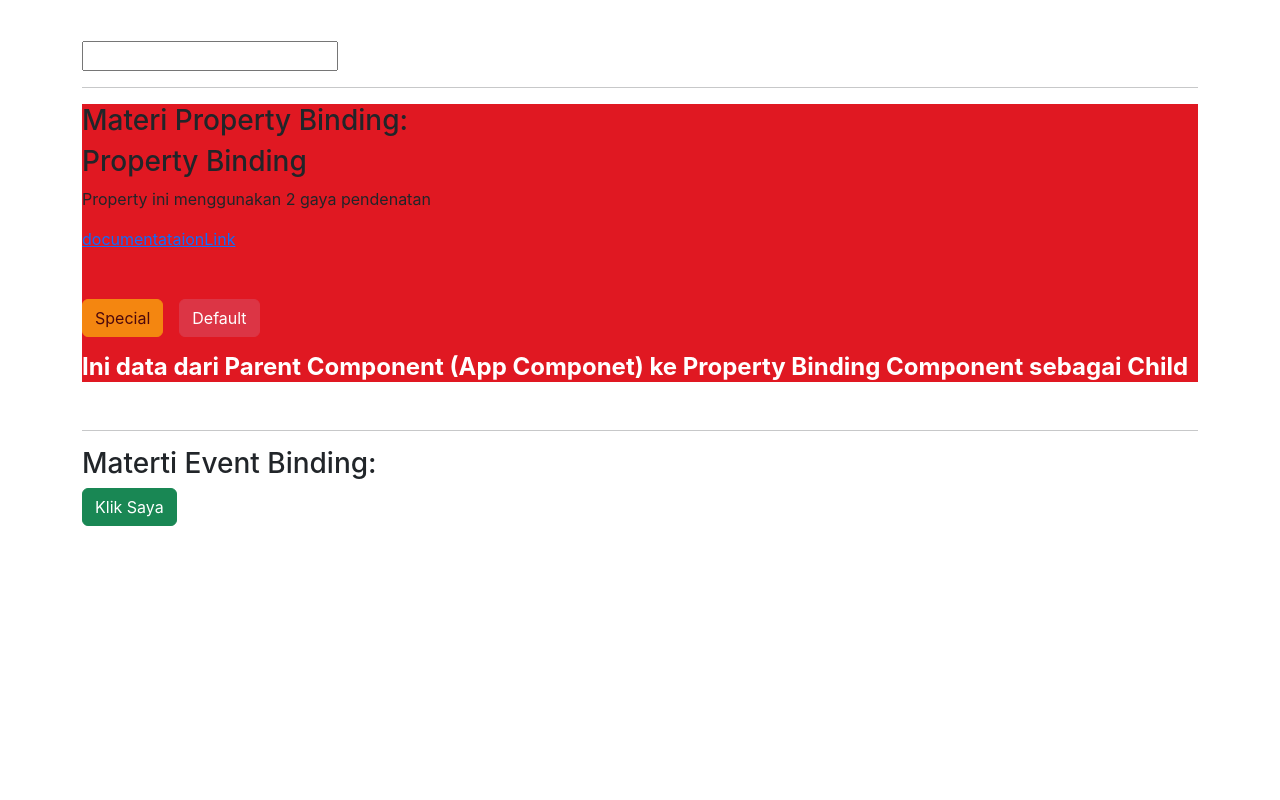
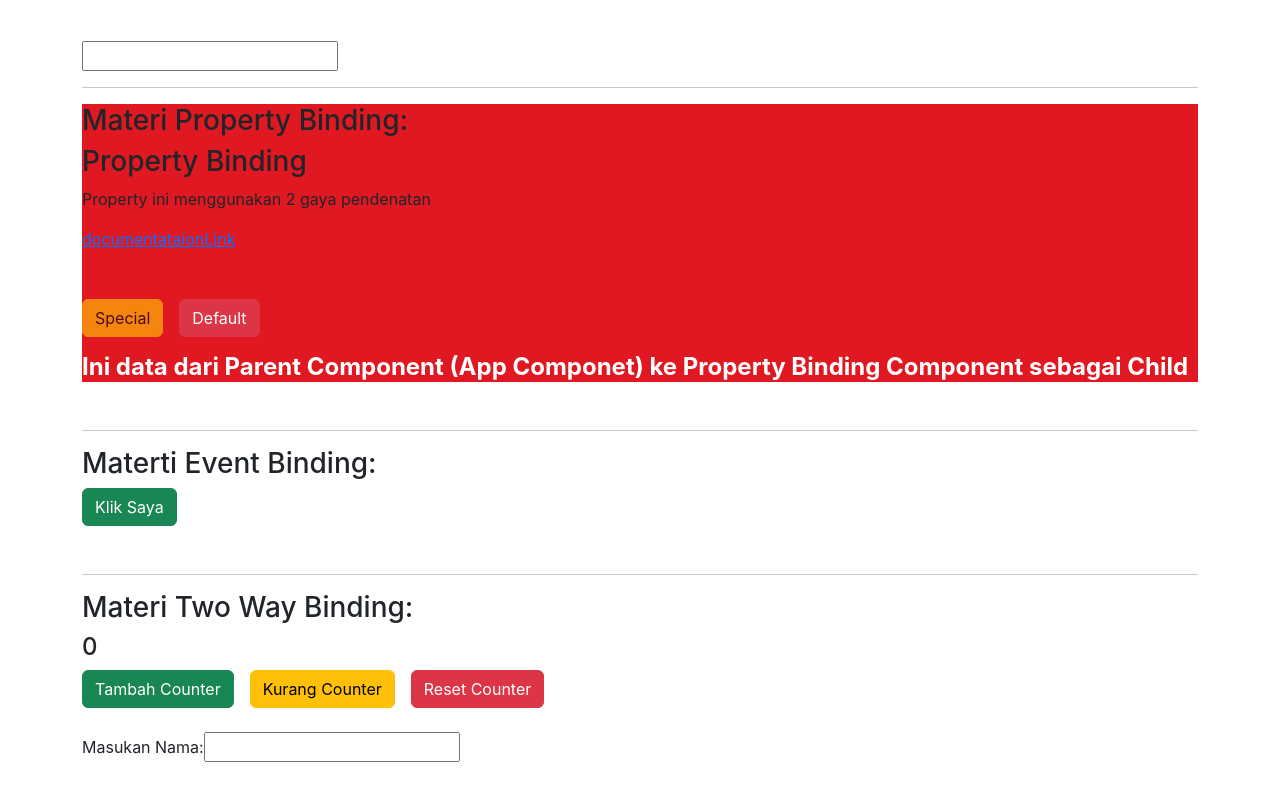
Before and after one commit to iqbalrivaldi28/Learn-Angular-17, an Angular app: page / in a window 1280 px wide. Shown: the part 775-1575 px from the top of the page. Before the commit the page ends 1349 px from the top, so only its background shows below. Built offline with nearby package versions, Linux system fonts and the light colour scheme.

Commit message:
feat: add two-way-binding concept

```diff
--- a/src/app/app.component.html
+++ b/src/app/app.component.html
@@ -4,3 +4,11 @@
 <app-data-binding></app-data-binding>
 <app-property-binding [parentData]="dataPropertyBinding"></app-property-binding>
 <app-event-binding></app-event-binding>
+
+<app-two-way-binding [(counter)]="counter"></app-two-way-binding>
+
+<!-- Ini kalau ngak Two Way Binding -->
+<!-- <app-two-way-binding
+  [counter]="counter"
+  (counterChange)="counter = $event"
+></app-two-way-binding> -->
--- a/src/app/app.component.ts
+++ b/src/app/app.component.ts
@@ -4,6 +4,7 @@ import { ParentComponent } from './components/input_output/parent/parent.compone
 import { DataBindingComponent } from './components/data-binding/data-binding.component';
 import { PropertyBindingComponent } from './components/property-binding/property-binding.component';
 import { EventBindingComponent } from './components/event-binding/event-binding.component';
+import { TwoWayBindingComponent } from './components/two-way-binding/two-way-binding.component';
 
 @Component({
   selector: 'app-root',
@@ -14,6 +15,7 @@ import { EventBindingComponent } from './components/event-binding/event-binding.
     DataBindingComponent,
     PropertyBindingComponent,
     EventBindingComponent,
+    TwoWayBindingComponent,
   ],
   templateUrl: './app.component.html',
   styleUrl: './app.component.scss',
@@ -21,4 +23,6 @@ import { EventBindingComponent } from './components/event-binding/event-binding.
 export class AppComponent {
   dataPropertyBinding =
     'Ini data dari Parent Component (App Componet) ke Property Binding Component sebagai Child';
+
+  counter = 0;
 }
--- /dev/null
+++ b/src/app/components/two-way-binding/two-way-binding.component.html
@@ -0,0 +1,24 @@
+<div class="container mb-5">
+  <hr />
+
+  <h3>{{ title }}</h3>
+
+  <h4>{{ counter }}</h4>
+
+  <button (click)="increment()" class="btn btn-success me-3 mb-4">
+    Tambah Counter
+  </button>
+  <button (click)="decrement()" class="btn btn-warning me-3 mb-4">
+    Kurang Counter
+  </button>
+
+  <button (click)="reset()" class="btn btn-danger me-3 mb-4">
+    Reset Counter
+  </button>
+
+  <br />
+  <label for="nameInput">Masukan Nama: </label>
+  <input type="text" id="nameInput" [(ngModel)]="desc" />
+  <br />
+  <h2>{{ desc }}</h2>
+</div>
--- /dev/null
+++ b/src/app/components/two-way-binding/two-way-binding.component.ts
@@ -0,0 +1,35 @@
+import { Component, EventEmitter, Input, Output } from '@angular/core';
+import { FormsModule } from '@angular/forms';
+
+@Component({
+  selector: 'app-two-way-binding',
+  standalone: true,
+  imports: [FormsModule],
+  templateUrl: './two-way-binding.component.html',
+  styleUrl: './two-way-binding.component.scss',
+})
+export class TwoWayBindingComponent {
+  title = 'Materi Two Way Binding: ';
+  desc = '';
+
+  @Input() counter!: number;
+  @Output() counterChange = new EventEmitter<number>(); //? Nama event counterChange harus sama yaitu pake counter
+
+  increment() {
+    this.handleChangeCounter(this.counter + 1);
+  }
+
+  decrement() {
+    if (this.counter > 0) {
+      this.handleChangeCounter(this.counter - 1);
+    }
+  }
+
+  reset() {
+    this.handleChangeCounter((this.counter = 0));
+  }
+
+  handleChangeCounter(value: any) {
+    this.counterChange.emit(value);
+  }
+}
```
Also changed, not shown: src/app/components/two-way-binding/two-way-binding.component.scss (added), 1 other file (tests, documents, lock files or other folders).
